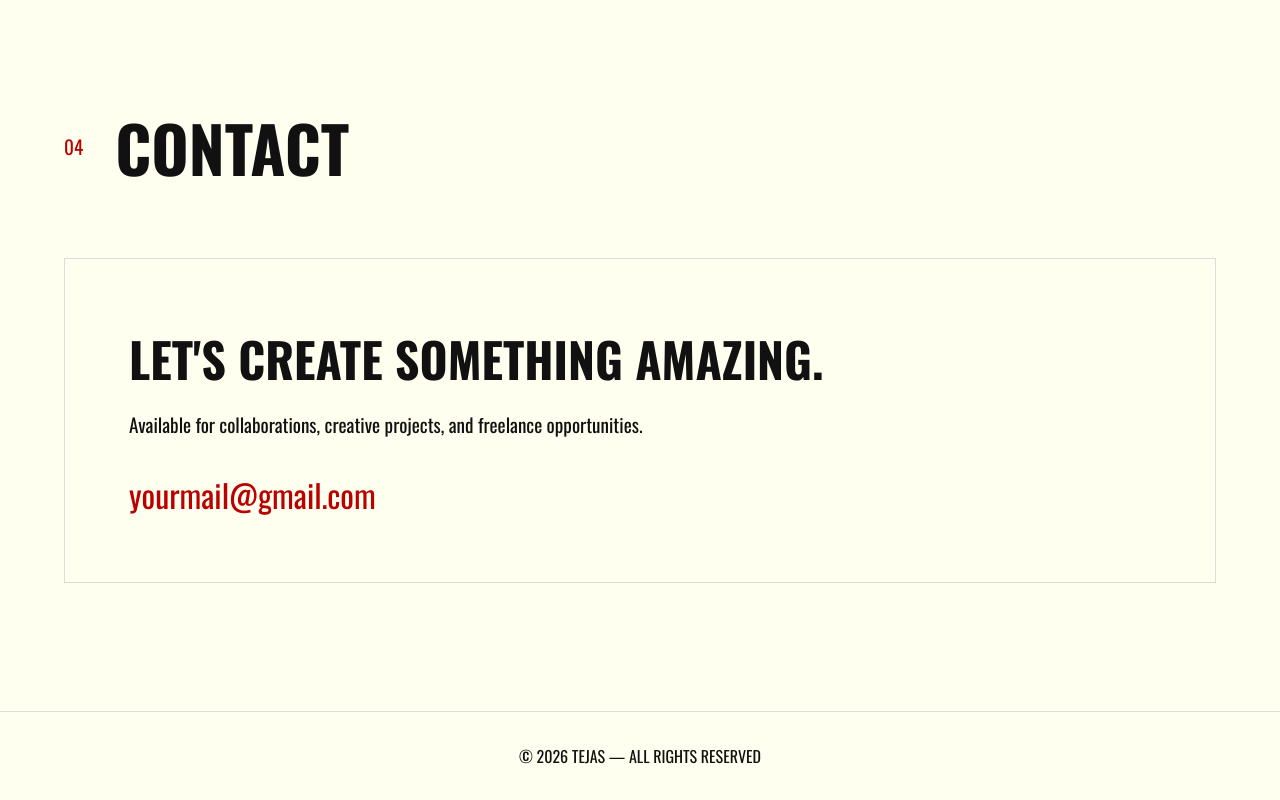
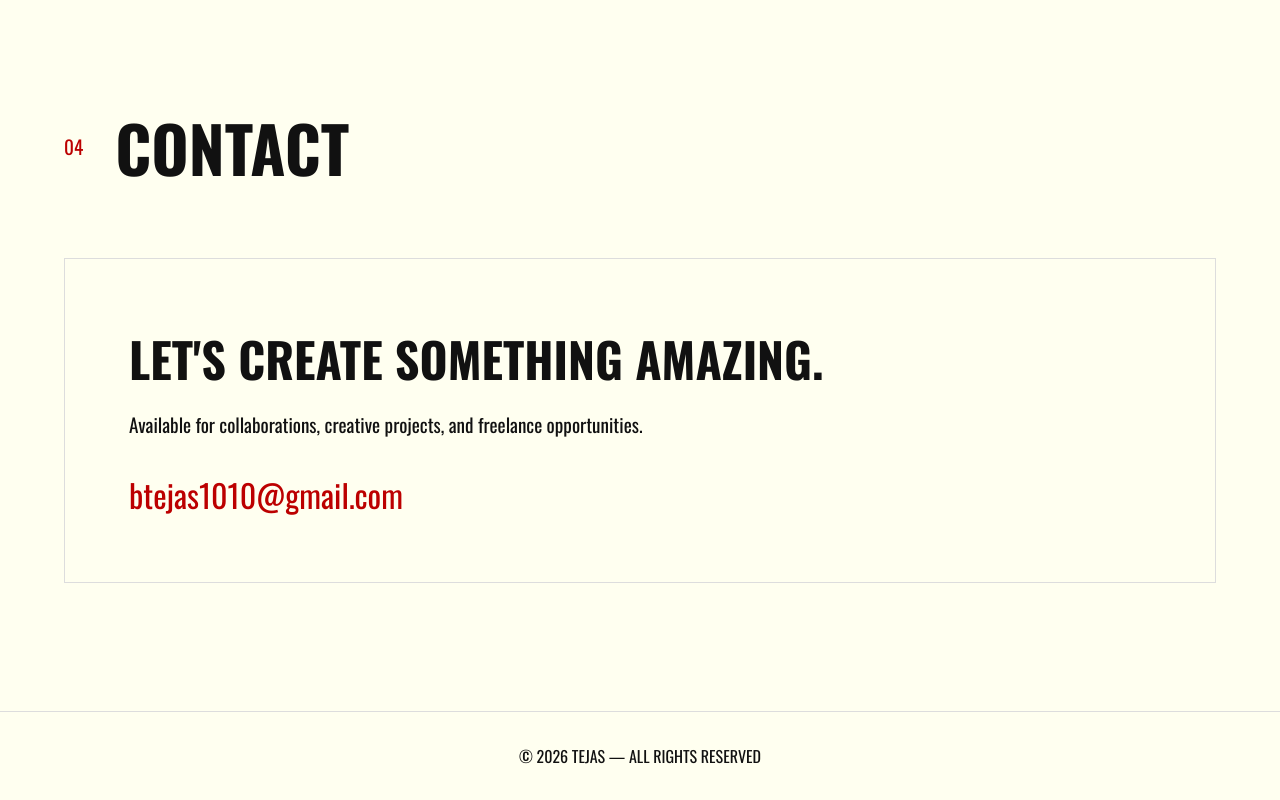
Before and after one commit to btejas25/btejas25, a plain HTML site: page index.html in a window 1280 px wide. Shown: the part 3827-4627 px from the top of the page. Drawn offline with nearby package versions, Linux system fonts and the light colour scheme.

Commit message:
Update index.html

```diff
--- a/index.html
+++ b/index.html
@@ -219,8 +219,8 @@
         and freelance opportunities.
       </p>
 
-      <a href="mailto:yourmail@gmail.com">
-        yourmail@gmail.com
+      <a href="mailto:btejas1010@gmail.com">
+        btejas1010@gmail.com
       </a>
 
     </div>
```
